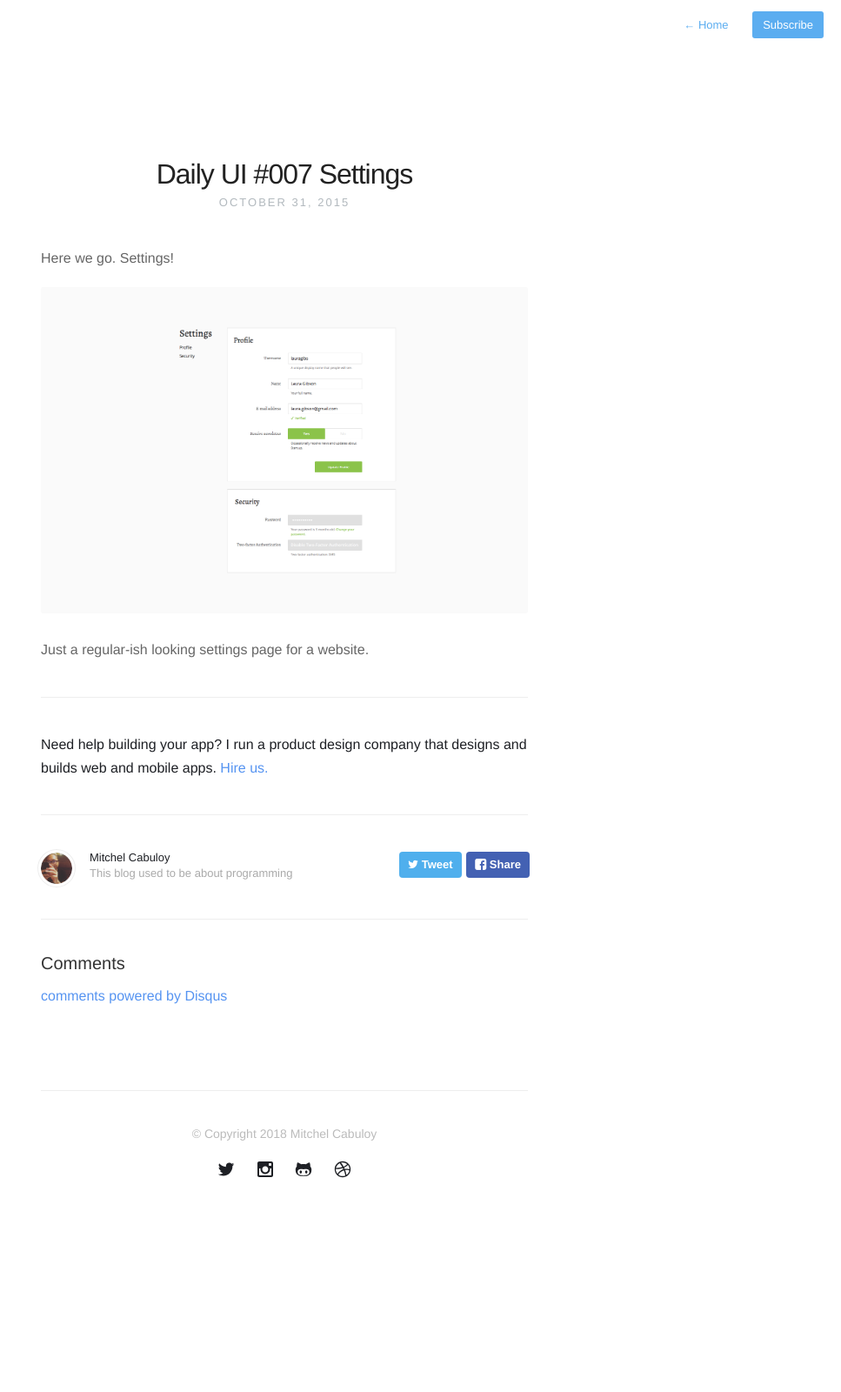
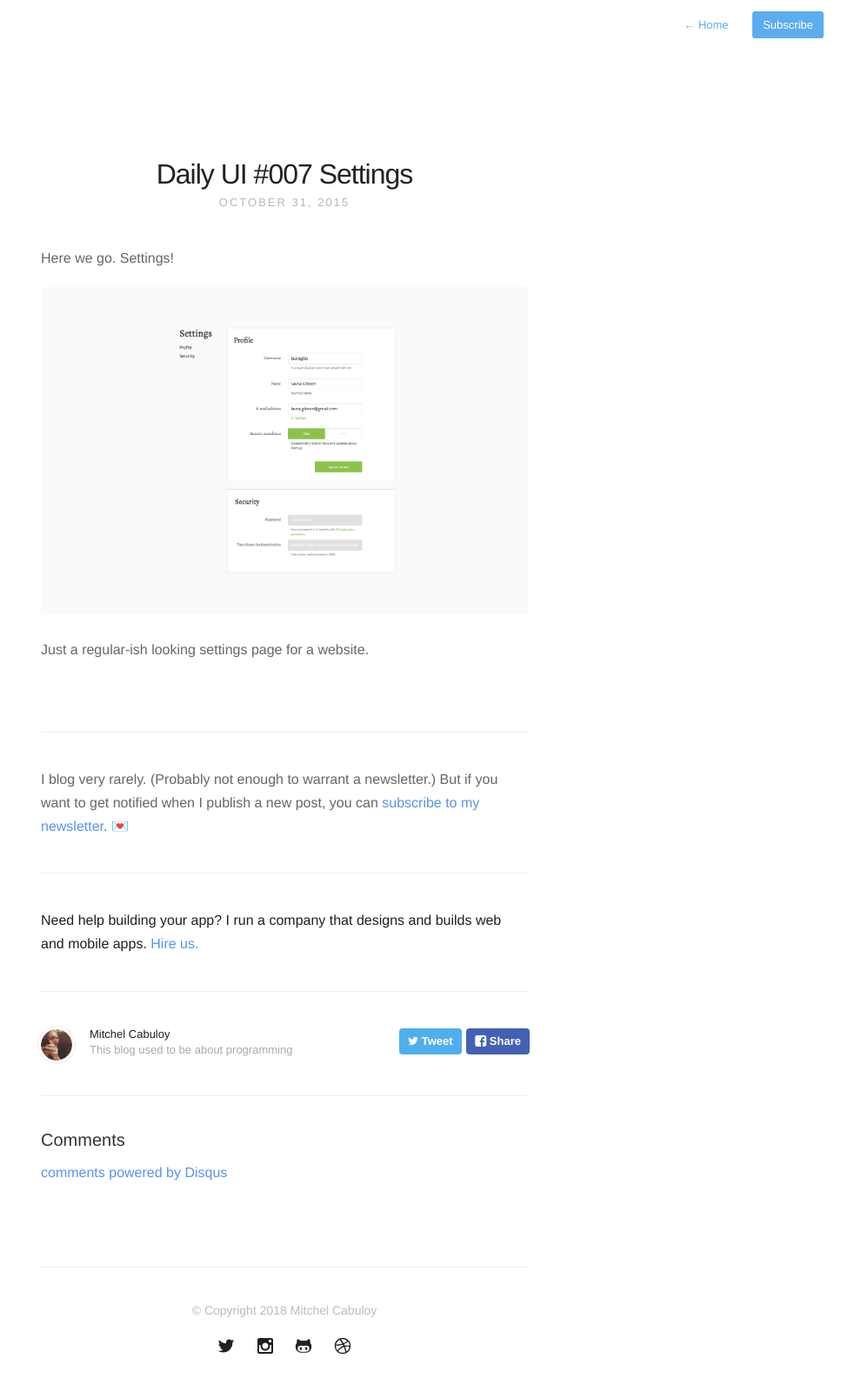
Before and after one commit to mixxorz/mixxorz.github.io, a Jekyll site: the page built from _posts/2015-10-31-daily-ui-007.md, in a window 1280 px wide. Shown: the whole page at 87% size, without its empty margins (313-1280 px from the left). Built offline with Jekyll 4.4.1, drawn with Linux system fonts in a browser that asks for light colours; nearby versions of some CDN libraries; comment, search, counter and statistics services are not loaded; before the commit the page ends 1397 px from its top, so only the background shows below that.

Commit message:
Add newsletter CTAs

```diff
--- a/_config.yml
+++ b/_config.yml
@@ -1,6 +1,6 @@
-name: Ramblings of a Code Author
+name: Mitchel Cabuloy
 description: This blog used to be about programming
-meta_description: "Ramblings of a Code Author, This blog used to be about programming"
+meta_description: "This blog used to be about programming"
 
 aboutPage: false
 
--- a/_includes/navigation.html
+++ b/_includes/navigation.html
@@ -8,5 +8,5 @@
             <a href='{{ site.baseurl }}about'>About </a>
         {% endif %}
     {% endif %}
-    <a class="cta" href="{{ site.baseurl }}feed.xml">Subscribe</a>
+    <a class="cta" href="https://tinyletter.com/mixxorz" target="_blank">Subscribe</a>
 </nav>
--- a/_layouts/post.html
+++ b/_layouts/post.html
@@ -11,17 +11,26 @@ archive: true
     <section id="post-body">
         {{content}}
     </section>
+</article>
+<aside class="post">
     <section>
       <hr>
       <p>
+        I blog very rarely. (Probably not enough to warrant a newsletter.) But if
+        you want to get notified when I publish a new post, you can
+        <a href="https://tinyletter.com/mixxorz" target="_blank">subscribe to my newsletter</a>.
+        💌
+      </p>
+      <hr>
+      <p>
         <strong>
-          Need help building your app? I run a product design company that
-          designs and builds web and mobile apps.
+          Need help building your app? I run a company that designs and builds
+          web and mobile apps.
           <a href="https://kirigami.co/?utm_source=mixxorz-blog&utm_medium=footer">Hire us.</a>
         </strong>
       </p>
     </section>
-</article>
+</aside>
 <footer id="post-meta" class="clearfix">
     <a href="http://twitter.com/{{ site.authorTwitter }}">
         <img class="avatar" src="/assets/images/avatar.png">
```
